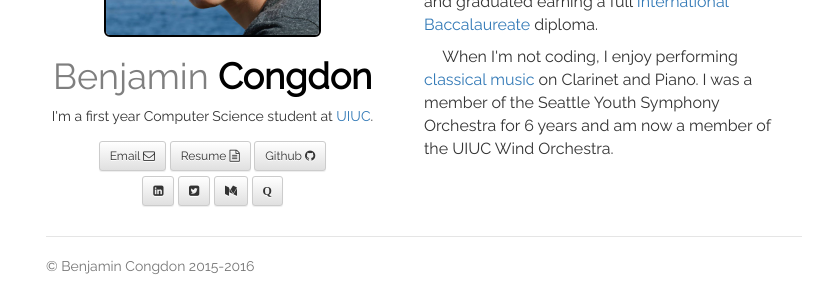
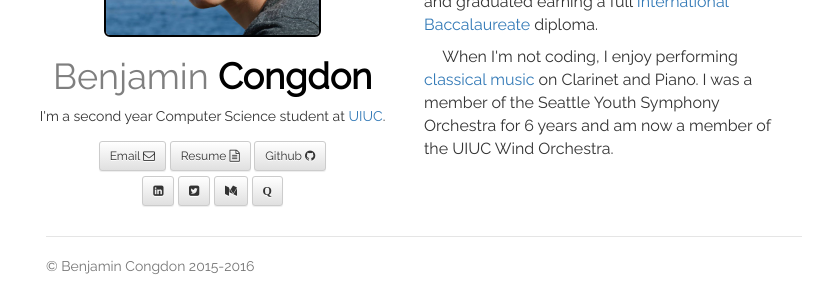
Before and after one commit to rhythmmec/bcongdon.github.io, a Jekyll site: the page built from index.html, in a window 1280 px wide. Shown: the part 251-551 px from the top of the page, without its empty margins (231-1049 px from the left). Built offline with Jekyll 4.4.1, drawn with Linux system fonts in a browser that asks for light colours; nearby versions of some CDN libraries.

Commit message:
Fixed class standing in index, added update time to podcasts

```diff
--- a/index.html
+++ b/index.html
@@ -15,7 +15,7 @@ description: About Benjamin Congdon
       <div class="title">
         <h1><span class="benjamin">Benjamin</span> <span class="congdon">Congdon</span></h1>
       </div>
-      <p class="muted">I'm a first year Computer Science student at <a href="https://cs.illinois.edu/">UIUC</a>.</p>
+      <p class="muted">I'm a second year Computer Science student at <a href="https://cs.illinois.edu/">UIUC</a>.</p>
 
       <!-- Social Media Buttons -->
       <div class="btn-group social-media-buttons">
```
Also changed, not shown: podcasts.md (+3 -0 lines).
